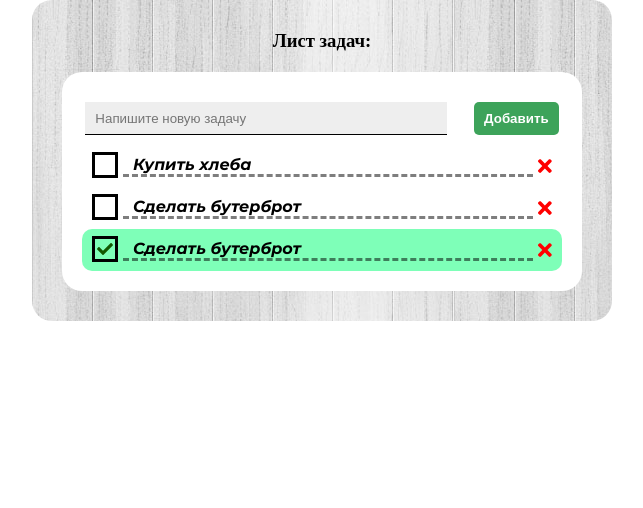
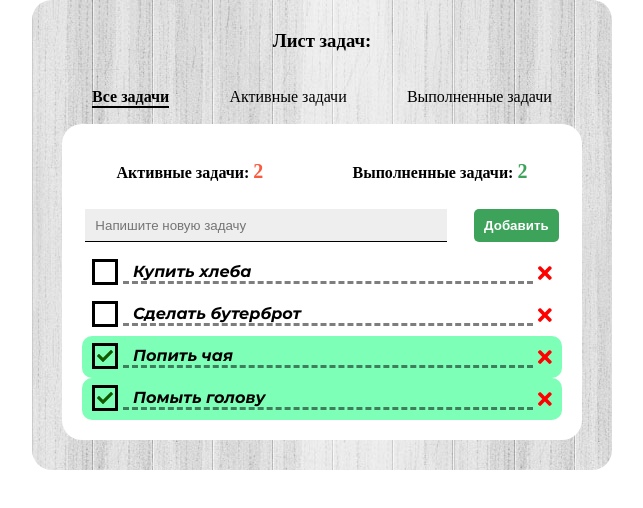
Before and after one commit to Shlkirill/react-practice, a React (Create React App) app: page / in a window 1280 px wide. Shown: the top 508 px of the page, without its empty margins (318-961 px from the left). Built offline with nearby package versions, Linux system fonts and the light colour scheme; a web font is replaced by a local one.

Commit message:
todolistFilter

```diff
--- a/src/components/Redax/store.js
+++ b/src/components/Redax/store.js
@@ -12,8 +12,9 @@ export const deleteTaskAC = (idTask) => ({ type: DELETE_TASK, idTask });
 let initialState = {
     taskList:  [
             { id: 1, text: 'Купить хлеба', done: false },
+            { id: 41, text: 'Попить чая', done: true },
             { id: 2, text: 'Сделать бутерброт', done: false },
-            { id: 3, text: 'Сделать бутерброт', done: true },
+            { id: 3, text: 'Помыть голову', done: true },
         ],
 }
 
@@ -26,12 +27,11 @@ const appReducer = (state = initialState, action) => {
                 ...state,
                 taskList: [...state.taskList]
             }
-            let idTask = stateCopy.taskListlength + 1;
-            stateCopy.taskList.push({ id: idTask, text: action.task, done: false });
-            console.log(stateCopy)
+            let idTask = stateCopy.taskList.length + 1;
+            stateCopy.taskList.unshift({ id: idTask, text: action.task, done: false });
             return stateCopy;
         case STAGE_OF_DONE:
-            state.taskList.map((item) => {
+            let arr = state.taskList.map((item) => {
                 if (item.id == action.idTask) {
                     item.done = !item.done
                 }
@@ -39,7 +39,7 @@ const appReducer = (state = initialState, action) => {
             })
             stateCopy = {
                 ...state,
-                taskList: [...state.taskList]
+                taskList: [...arr]
             }
             return stateCopy;
         case DELETE_TASK:
--- a/src/components/toDoList/ToDoList.jsx
+++ b/src/components/toDoList/ToDoList.jsx
@@ -1,28 +1,50 @@
-import React from 'react'
+import React, { useState } from 'react'
 import styles from './ToDoList.module.css'
 import Task from './task/Task'
 import { Field } from 'redux-form'
+
 
 const renderField = ({ input, label, type }) => (
     <input {...input} type={type} className={styles.inputForm} placeholder='Напишите новую задачу' />
 );
 
+const ToDoList = (props) => {
+    let [filterMode, setEditMode] = useState(1)
 
-const ToDoList = (props) => {
-    let result = props.taskList.map((item) => {
+    let changeFilter = (filterNumber) =>{
+        setEditMode(filterNumber)
+    }
+
+    let undoneTask = props.taskList.filter(item => !item.done)
+    let doneTask = props.taskList.filter(item => item.done)
+    let allTask = undoneTask.concat(doneTask)
+    let resultAllTask = allTask.map((item) => {
         return <Task text={item.text} done={item.done} stageOfDone={props.stageOfDone} id={item.id} deleteTask={props.deleteTask} />
     })
+    let resultDoneTask = resultAllTask.filter((item) => item.props.done);
+    let resultUnDoneTask = resultAllTask.filter((item) => !item.props.done);
     return (
         <div className={styles.container}>
             <div className={styles.wrapper}>
                 <h3 className={styles.tittle}>Лист задач:</h3>
+                <div className={styles.filter}>
+                    <p className={filterMode == 1 ? styles.filter_active : ''} onClick={() => {changeFilter(1)}}>Все задачи</p>
+                    <p className={filterMode == 2 ? styles.filter_active : ''} onClick={() => {changeFilter(2)}} >Активные задачи</p>
+                    <p className={filterMode == 3 ? styles.filter_active : ''} onClick={() => {changeFilter(3)}}>Выполненные задачи</p>
+                </div>
                 <div className={styles.todolist}>
+                    <div className={styles.info}>
+                        <p className={styles.info_undone}>Активные задачи: <span>{undoneTask.length}</span> </p>
+                        <p className={styles.info_done}>Выполненные задачи: <span>{doneTask.length}</span> </p>
+                    </div>
                     <form onSubmit={props.handleSubmit} className={styles.formControl}>
                         <Field className={styles.input} name='newTask'
                             component={renderField} type="text" />
                         <button className={styles.addTask}>Добавить</button>
                     </form>
-                    {result}
+                    {filterMode == 1 ? resultAllTask : ''}
+                    {filterMode == 2 ? resultUnDoneTask : ''}
+                    {filterMode == 3 ? resultDoneTask : ''}
                 </div>
             </div>
         </div>
--- a/src/components/toDoList/ToDoList.module.css
+++ b/src/components/toDoList/ToDoList.module.css
@@ -56,3 +56,30 @@
    border: none;
    border-bottom: 1px solid;
  }
+ .filter {
+   display: flex;
+   justify-content: space-around;
+ }
+ .filter_active {
+   border-bottom: 2px solid #000;
+   font-weight: 600;
+ }
+ .filter p:hover {
+   cursor: pointer;
+   border-bottom: 2px solid #000;
+ }
+ .info {
+   display: flex;
+   justify-content: space-around;
+ }
+ .info_undone, .info_done {
+   font-weight: 600;
+ }
+ .info_undone span {
+   font-size: 20px;
+   color: rgb(250, 90, 61);
+ }
+ .info_done span {
+  font-size: 20px;
+  color: #3da35a;
+}
```
Also changed, not shown: 2 other files (tests, documents, lock files or other folders).
